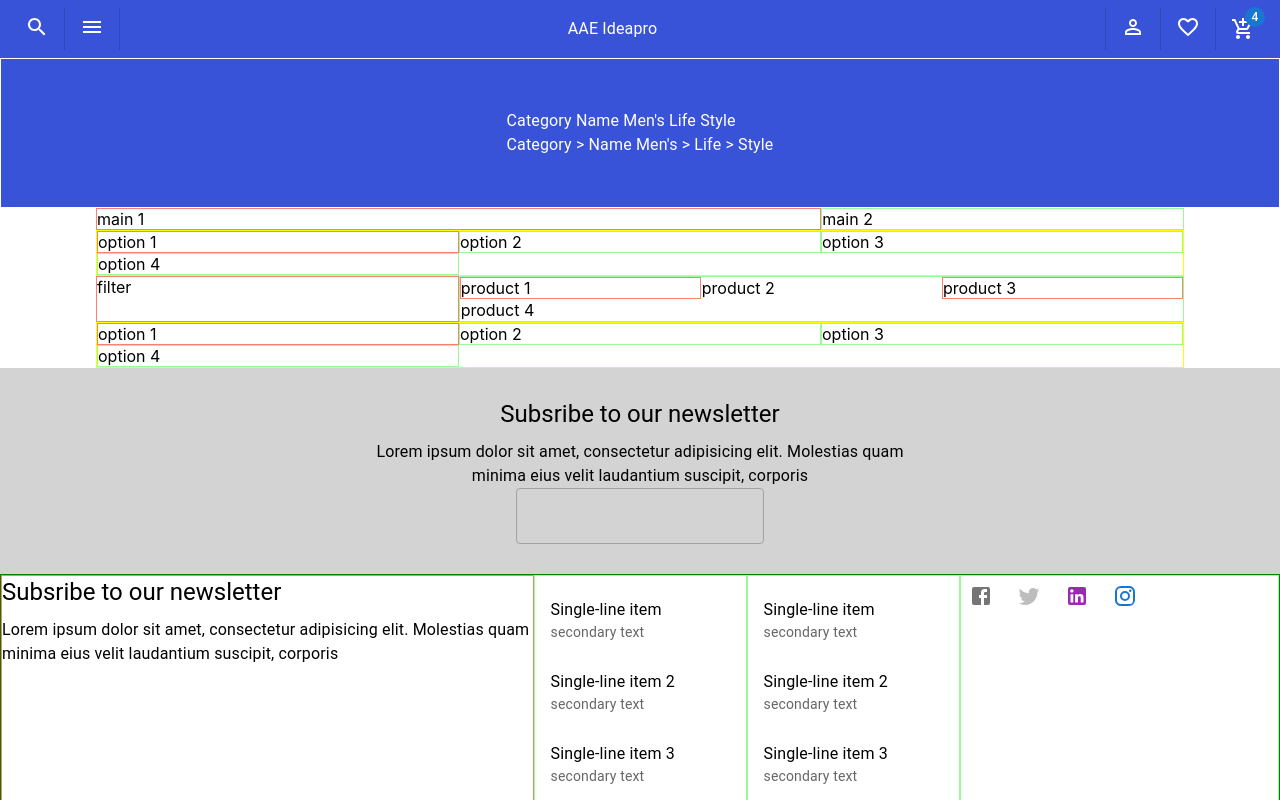
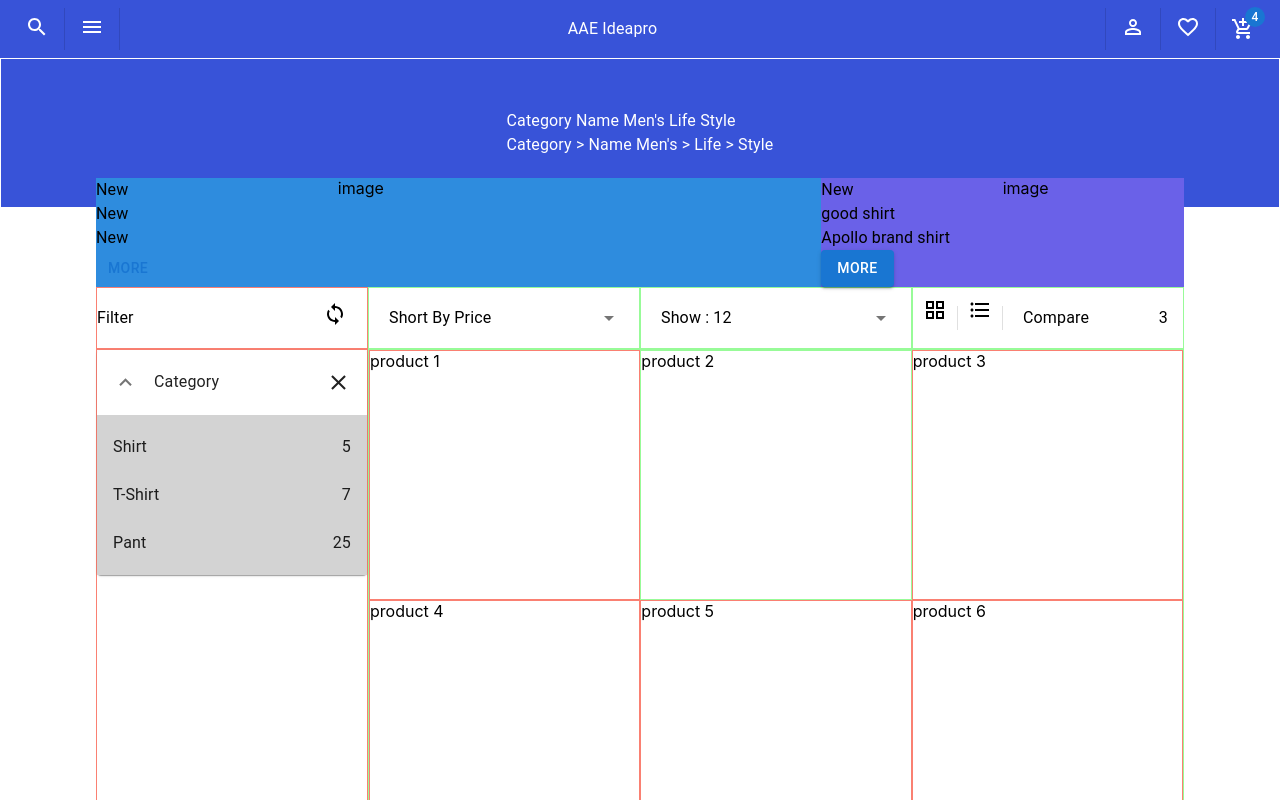
Before and after one commit to Mohimenol-Islam-Munna/E_COMMERCE, a React (Create React App) app: page / in a window 1280 px wide. Shown: the top 800 px of the page. Built offline with nearby package versions, Linux system fonts and the light colour scheme.

Commit message:
category accordion

```diff
--- a/src/App.js
+++ b/src/App.js
@@ -3,7 +3,7 @@ import "./App.css";
 
 // mui components
 import Box from "@mui/material/Box";
-import { Typography } from "@mui/material";
+import Typography from "@mui/material/Typography";
 import Badge from "@mui/material/Badge";
 import Divider from "@mui/material/Divider";
 import Grid from "@mui/material/Grid";
@@ -13,6 +13,10 @@ import ListItem from "@mui/material/ListItem";
 import ListItemText from "@mui/material/ListItemText";
 import Stack from "@mui/material/Stack";
 import IconButton from "@mui/material/IconButton";
+import Button from "@mui/material/Button";
+import Accordion from "@mui/material/Accordion";
+import AccordionSummary from "@mui/material/AccordionSummary";
+import AccordionDetails from "@mui/material/AccordionDetails";
 
 // icons
 import SearchIcon from "@mui/icons-material/Search";
@@ -24,9 +28,16 @@ import FacebookIcon from "@mui/icons-material/Facebook";
 import TwitterIcon from "@mui/icons-material/Twitter";
 import LinkedInIcon from "@mui/icons-material/LinkedIn";
 import InstagramIcon from "@mui/icons-material/Instagram";
+import LoopIcon from "@mui/icons-material/Loop";
+import GridViewIcon from "@mui/icons-material/GridView";
+import FormatListBulletedIcon from "@mui/icons-material/FormatListBulleted";
+import ArrowDropDownIcon from "@mui/icons-material/ArrowDropDown";
+import ExpandMoreIcon from "@mui/icons-material/ExpandMore";
+import ClearIcon from "@mui/icons-material/Clear";
 
 // components
 import SharedMenu from "./components/SharedMenu";
+import { ArrowForwardIosSharp } from "@mui/icons-material";
 
 function App() {
   const [open, setOpen] = React.useState(false);
@@ -95,6 +106,17 @@ function App() {
 
     prevOpenUser.current = open;
   }, [setOpenUser]);
+
+  // filter category accordion
+  const [expand, setExpand] = React.useState(true);
+
+  const handleChange = (type) => {
+    if (type === 1) {
+      setExpand(true);
+    } else {
+      setExpand(false);
+    }
+  };
 
   return (
     <>
@@ -203,72 +225,287 @@ function App() {
         </Box>
 
         {/* product  */}
-        <Box sx={{ width: "85%", mx: "auto", maxWidth: "1500px" }}>
+        <Box
+          sx={{
+            width: "85%",
+            mx: "auto",
+            maxWidth: "1500px",
+            mt: "-30px",
+          }}
+        >
           {/* feature products  */}
           <Grid container>
-            <Grid item xs={6} sm={8} sx={{ border: "1px solid salmon" }}>
-              main 1
+            <Grid
+              item
+              container
+              xs={6}
+              sm={8}
+              sx={{ backgroundColor: "#2E8CDE" }}
+            >
+              <Grid item xs={6} sm={4}>
+                <Typography>New</Typography>
+                <Typography>New</Typography>
+                <Typography>New</Typography>
+                <Button>More</Button>
+              </Grid>
+              <Grid item xs={6} sm={8}>
+                image
+              </Grid>
             </Grid>
-            <Grid item xs={6} sm={4} sx={{ border: "1px solid palegreen" }}>
-              main 2
+
+            <Grid
+              item
+              container
+              xs={6}
+              sm={4}
+              sx={{ backgroundColor: "#6A61E8" }}
+            >
+              <Grid item xs={6}>
+                <Typography>New</Typography>
+                <Typography>good shirt</Typography>
+                <Typography>Apollo brand shirt</Typography>
+                <Button variant="contained">More</Button>
+              </Grid>
+              <Grid item container xs={6}>
+                image
+              </Grid>
             </Grid>
           </Grid>
 
           {/* different options sections   */}
-          <Grid container sx={{ border: "1px solid yellow" }}>
-            <Grid item xs={4} sx={{ border: "1px solid salmon" }}>
-              option 1
+          <Grid container>
+            <Grid
+              item
+              xs={3}
+              sx={{
+                border: "1px solid salmon",
+                display: "flex",
+                alignItems: "center",
+                py: "10px",
+              }}
+            >
+              <Typography sx={{ flexGrow: 1 }}>Filter</Typography>
+              <Typography sx={{ px: "20px" }}>
+                <LoopIcon />
+              </Typography>
             </Grid>
-            <Grid item xs={4} sx={{ border: "1px solid palegreen" }}>
-              option 2
+
+            <Grid
+              item
+              xs={3}
+              sx={{ border: "1px solid palegreen", py: "10px" }}
+            >
+              <Box
+                sx={{
+                  px: "10px",
+                  display: "flex",
+                  alignItems: "center",
+
+                  flexGrow: 1,
+                }}
+              >
+                <Typography sx={{ px: "10px", flexGrow: 1 }}>
+                  Short By Price
+                </Typography>
+                <IconButton aria-label="short price">
+                  <ArrowDropDownIcon />
+                </IconButton>
+              </Box>
             </Grid>
-            <Grid item xs={4} sx={{ border: "1px solid palegreen" }}>
-              option 3
+
+            <Grid
+              item
+              xs={3}
+              sx={{ border: "1px solid palegreen", py: "10px" }}
+            >
+              <Box
+                sx={{
+                  px: "10px",
+                  display: "flex",
+                  alignItems: "center",
+
+                  flexGrow: 1,
+                }}
+              >
+                <Typography sx={{ px: "10px", flexGrow: 1 }}>
+                  Show : 12
+                </Typography>
+                <IconButton aria-label="short price">
+                  <ArrowDropDownIcon />
+                </IconButton>
+              </Box>
             </Grid>
-            <Grid item xs={4} sx={{ border: "1px solid palegreen" }}>
-              option 4
+
+            <Grid
+              item
+              xs={3}
+              sx={{
+                border: "1px solid palegreen",
+                py: "10px",
+                display: " flex",
+              }}
+            >
+              <Box sx={{ px: "10px" }}>
+                <GridViewIcon />
+              </Box>
+
+              <Divider orientation="vertical" variant="middle" flexItem />
+
+              <Box sx={{ px: "10px" }}>
+                <FormatListBulletedIcon />
+              </Box>
+
+              <Divider orientation="vertical" variant="middle" flexItem />
+
+              <Box
+                sx={{
+                  px: "10px",
+                  display: "flex",
+                  alignItems: "center",
+                  flexGrow: 1,
+                }}
+              >
+                <Typography sx={{ px: "10px", flexGrow: 1 }}>
+                  Compare{" "}
+                </Typography>
+                <Typography
+                  component="span"
+                  sx={{ p: "5px", backgroundColor: "primary" }}
+                >
+                  3
+                </Typography>
+              </Box>
             </Grid>
           </Grid>
 
           {/* filter and main products   */}
           <Grid container>
-            <Grid item xs={12} sm={4} sx={{ border: "1px solid salmon" }}>
-              filter
+            <Grid item xs={12} sm={3} sx={{ border: "1px solid salmon" }}>
+              {/* category filter  */}
+              <Box>
+                <Accordion expanded={expand}>
+                  <AccordionSummary
+                    aria-controls="panel1a-content"
+                    id="panel1a-header"
+                    expandIcon={
+                      <ExpandMoreIcon
+                        sx={{
+                          fontSize: "25px",
+                        }}
+                        onClick={() => handleChange(1)}
+                      />
+                    }
+                    sx={{
+                      flexDirection: "row-reverse",
+                      display: "flex",
+                      alignItems: "center",
+                      gap: 2,
+                    }}
+                  >
+                    <Typography sx={{ flexGrow: 1 }}>Category </Typography>
+                    {expand && (
+                      <ClearIcon
+                        sx={{
+                          fontSize: "25px",
+                        }}
+                        onClick={() => handleChange(2)}
+                      />
+                    )}
+                  </AccordionSummary>
+
+                  <AccordionDetails sx={{ backgroundColor: "lightgray",p: "0px" }}>
+                    <List>
+                      <ListItem>
+                        <ListItemText
+                          primary={
+                            <Box sx={{ display: "flex" }}>
+                              <Typography sx={{ flexGrow: 1 }}>
+                                Shirt
+                              </Typography>
+                              <Typography component="span">5</Typography>
+                            </Box>
+                          }
+                        />
+                      </ListItem>
+                      <ListItem>
+                        <ListItemText
+                          primary={
+                            <Box sx={{ display: "flex" }}>
+                              <Typography sx={{ flexGrow: 1 }}>
+                                T-Shirt
+                              </Typography>
+                              <Typography component="span">7</Typography>
+                            </Box>
+                          }
+                        />
+                      </ListItem>
+                      <ListItem>
+                        <ListItemText
+                          primary={
+                            <Box sx={{ display: "flex" }}>
+                              <Typography sx={{ flexGrow: 1 }}>Pant</Typography>
+                              <Typography component="span">25</Typography>
+                            </Box>
+                          }
+                        />
+                      </ListItem>
+                    </List>
+                  </AccordionDetails>
+                </Accordion>
+              </Box>
+
+              {/* price filter  */}
+              <Box></Box>
             </Grid>
+
             <Grid
               item
               container
               xs={12}
-              sm={8}
+              sm={9}
               sx={{ border: "1px solid palegreen" }}
             >
-              <Grid item xs={4} sx={{ border: "1px solid salmon" }}>
+              <Grid
+                item
+                xs={4}
+                sx={{ border: "1px solid salmon", minHeight: "250px" }}
+              >
                 product 1
               </Grid>
-              <Grid item xs={4} sx={{ border: "1px solid white" }}>
+              <Grid item xs={4} sx={{ border: "1px solid palegreen" }}>
                 product 2
               </Grid>
               <Grid item xs={4} sx={{ border: "1px solid salmon" }}>
                 product 3
               </Grid>
-              <Grid item xs={4} sx={{ border: "1px solid white" }}>
+              <Grid
+                item
+                xs={4}
+                sx={{ border: "1px solid salmon", minHeight: "250px" }}
+              >
                 product 4
+              </Grid>
+              <Grid item xs={4} sx={{ border: "1px solid salmon" }}>
+                product 5
+              </Grid>
+              <Grid item xs={4} sx={{ border: "1px solid salmon" }}>
+                product 6
               </Grid>
             </Grid>
           </Grid>
 
           {/* pagination options sections   */}
           <Grid container sx={{ border: "1px solid yellow" }}>
-            <Grid item xs={4} sx={{ border: "1px solid salmon" }}>
+            <Grid item xs={3} sx={{ border: "1px solid salmon" }}>
               option 1
             </Grid>
-            <Grid item xs={4} sx={{ border: "1px solid palegreen" }}>
+            <Grid item xs={3} sx={{ border: "1px solid palegreen" }}>
               option 2
             </Grid>
-            <Grid item xs={4} sx={{ border: "1px solid palegreen" }}>
+            <Grid item xs={3} sx={{ border: "1px solid palegreen" }}>
               option 3
             </Grid>
-            <Grid item xs={4} sx={{ border: "1px solid palegreen" }}>
+            <Grid item xs={3} sx={{ border: "1px solid palegreen" }}>
               option 4
             </Grid>
           </Grid>
```
Also changed, not shown: 1 other file (tests, documents, lock files or other folders).
